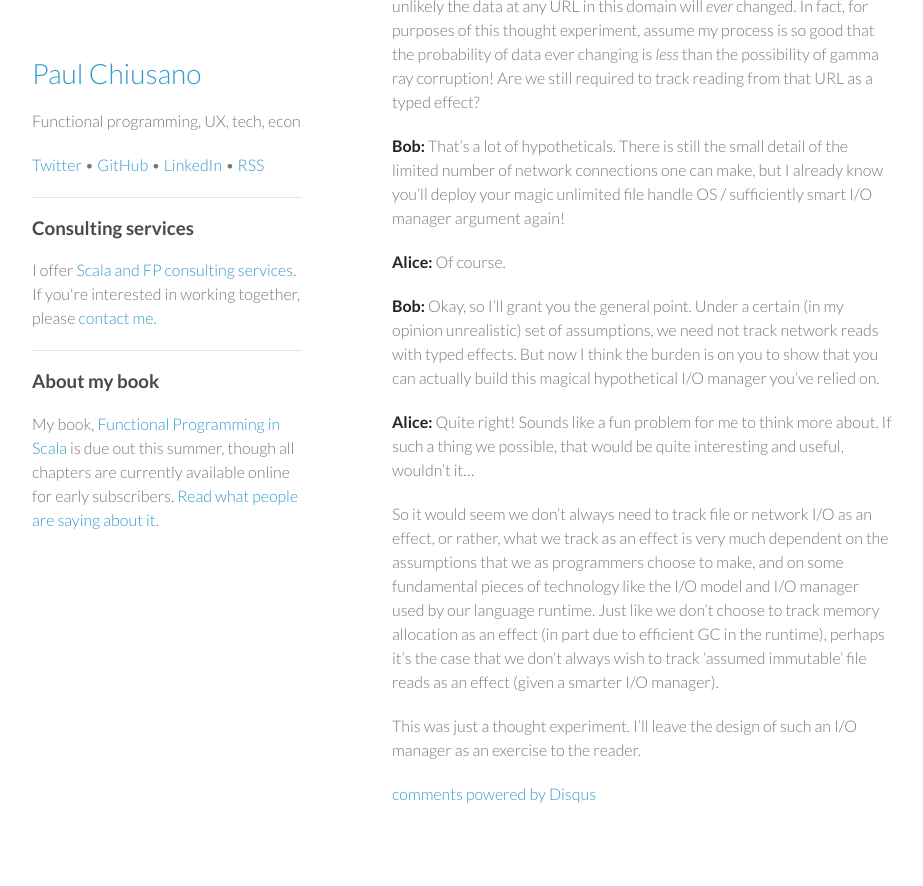
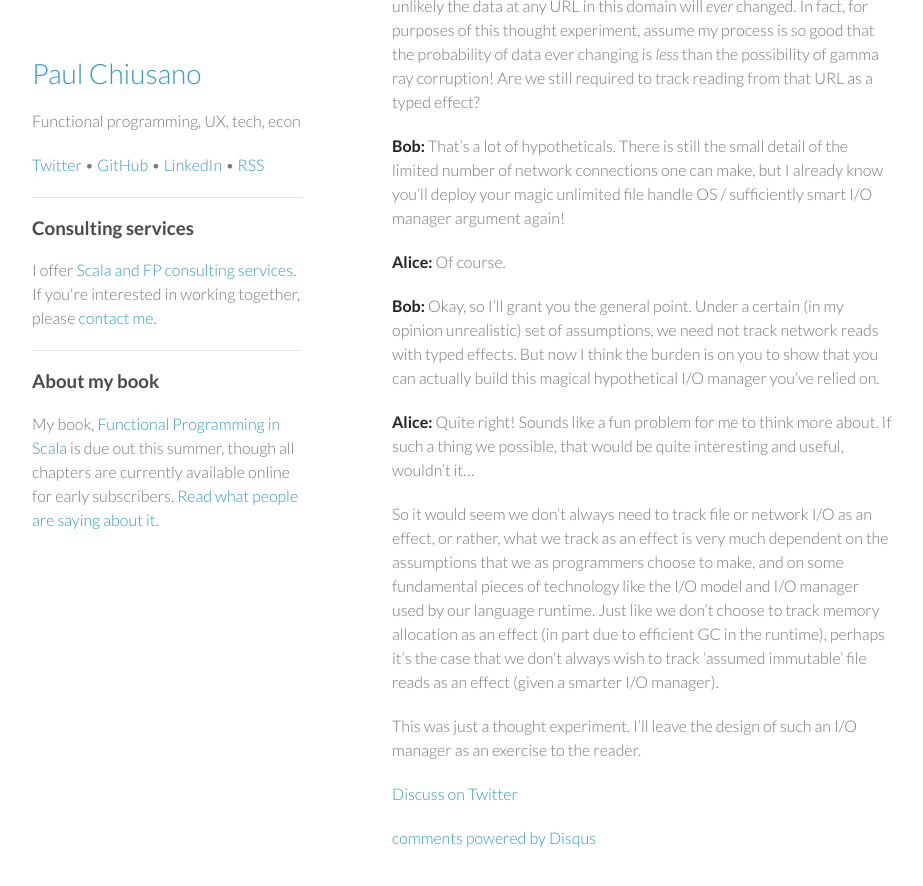
Before and after one commit to pchiusano/pchiusano.github.io, a Jekyll site: the page built from _posts/2014-05-21-what-effects-are-worth-tracking.markdown, in a window 1280 px wide and 900 px high, scrolled down 3914 px. Shown: the top 886 px of the window, without its empty margins (178-1101 px from the left). Built offline with Jekyll 4.4.1, drawn with Linux system fonts in a browser that asks for light colours; comment, search, counter and statistics services are not loaded; before the commit the page ends 4770 px from its top, so only the background shows below that.

Commit message:
Update 2014-05-21-what-effects-are-worth-tracking.markdown

```diff
--- a/_posts/2014-05-21-what-effects-are-worth-tracking.markdown
+++ b/_posts/2014-05-21-what-effects-are-worth-tracking.markdown
@@ -80,3 +80,5 @@ __Alice:__ Quite right! Sounds like a fun problem for me to think more about. If
 So it would seem we don't always need to track file or network I/O as an effect, or rather, what we track as an effect is very much dependent on the assumptions that we as programmers choose to make, and on some fundamental pieces of technology like the I/O model and I/O manager used by our language runtime. Just like we don't choose to track memory allocation as an effect (in part due to efficient GC in the runtime), perhaps it's the case that we don't always wish to track 'assumed immutable' file reads as an effect (given a smarter I/O manager).
 
 This was just a thought experiment. I'll leave the design of such an I/O manager as an exercise to the reader.
+
+[Discuss on Twitter](https://twitter.com/pchiusano/status/469131674807455745)
```
